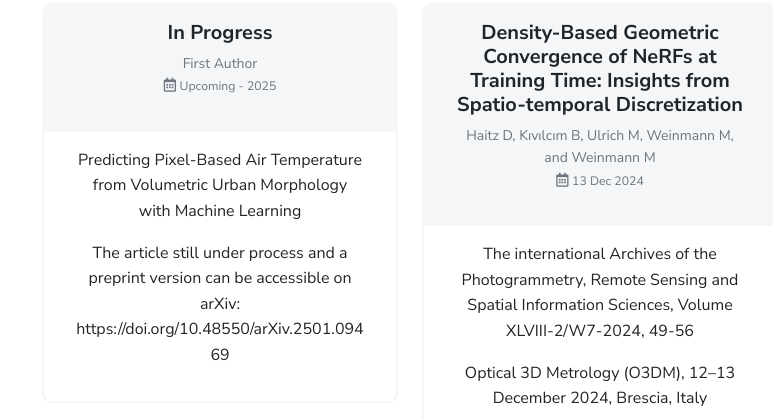
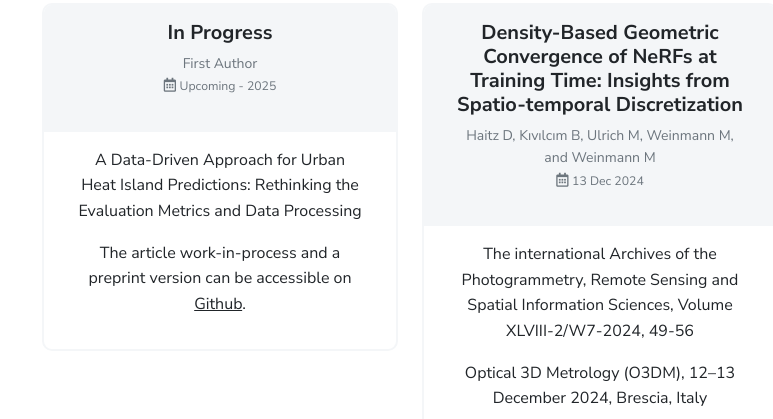
Before and after one commit to BerkKivilcim/portfolio, a plain HTML site: page index.html in a window 1280 px wide. Shown: the part 4351-4770 px from the top of the page, without its empty margins (230-1003 px from the left). Drawn offline with Linux system fonts and the light colour scheme.

Commit message:
Update index.html

```diff
--- a/index.html
+++ b/index.html
@@ -369,10 +369,10 @@
 
 							<div class="card-body px-3 py-2 text-center">
 								<p>
-									Predicting Pixel-Based Air Temperature from Volumetric Urban Morphology with Machine Learning
+									A Data-Driven Approach for Urban Heat Island Predictions: Rethinking the Evaluation Metrics and Data Processing
 								</p>
 								<p>
-									The article still under process and a preprint version can be accessible on arXiv: https://doi.org/10.48550/arXiv.2501.09469
+									The article work-in-process and a preprint version can be accessible on <a href="https://doi.org/10.48550/arXiv.2501.09469" target="_blank">Github</a>.</p>
 
 
 								</p>
```
